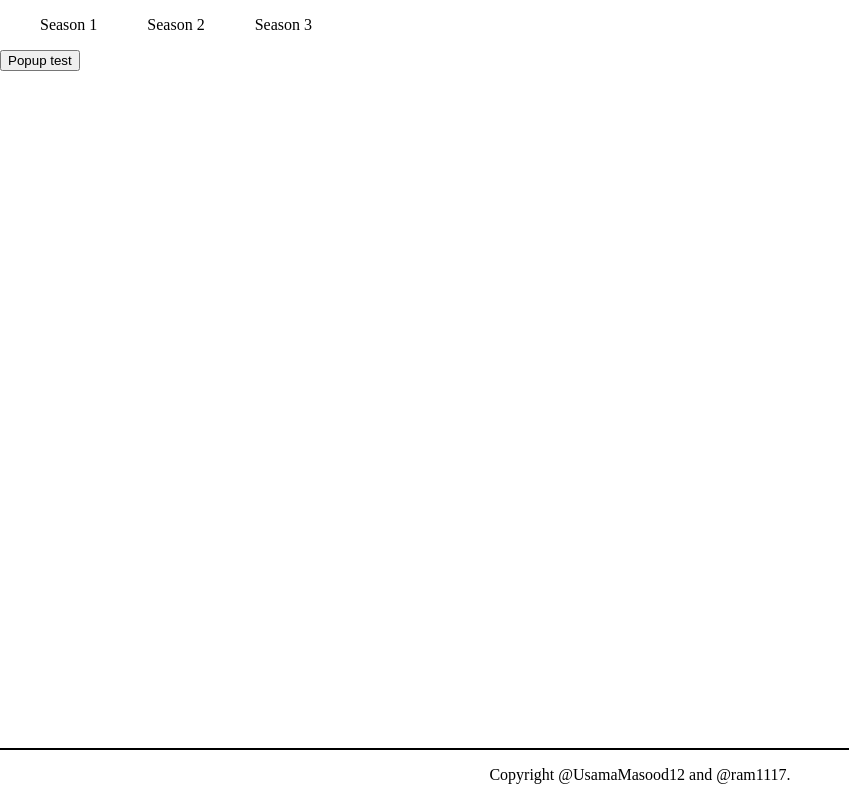
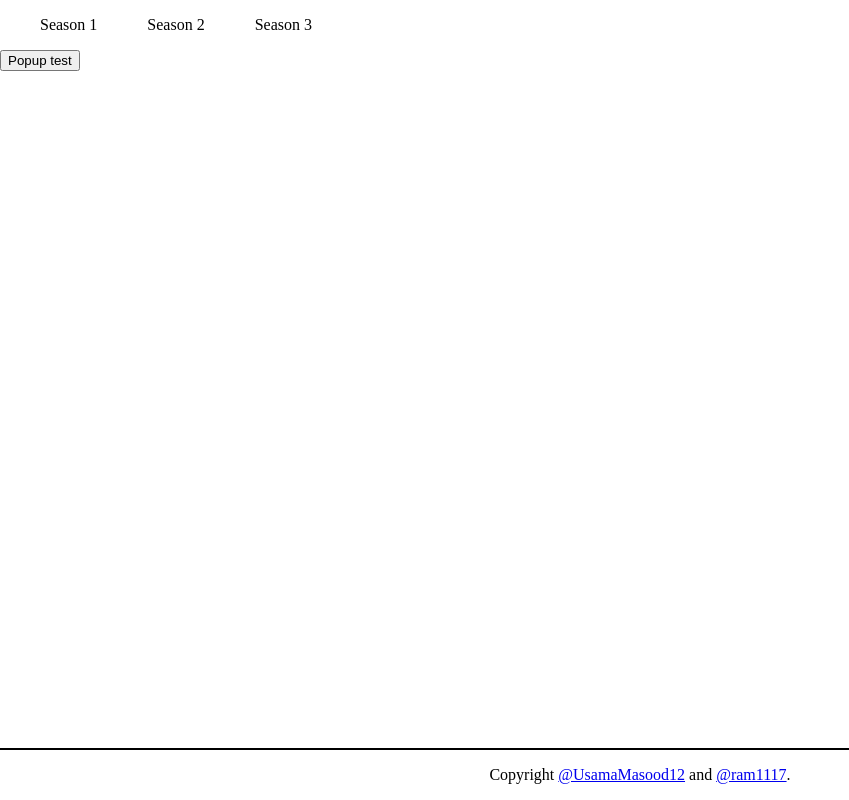
Before and after one commit to ram1117/capstone-2-fansite, a website built with webpack: page src/index.html in a window 1280 px wide. Shown: the whole page, without its empty margins (0-849 px from the left). Built offline with nearby package versions, Linux system fonts and the light colour scheme.

Commit message:
add github profile links to footer

```diff
--- a/src/index.html
+++ b/src/index.html
@@ -1,5 +1,6 @@
 <!DOCTYPE html>
 <html lang="en">
+
 <head>
   <meta charset="UTF-8">
   <meta http-equiv="X-UA-Compatible" content="IE=edge">
@@ -7,6 +8,9 @@
   <link rel="stylesheet" href="https://cdnjs.cloudflare.com/ajax/libs/font-awesome/4.7.0/css/font-awesome.min.css">
   <title>Fan site</title>
 </head>
+
+<body>
+
   <header>
     <nav>
       <div class="logo-container"></div>
@@ -17,11 +21,12 @@
       </ul>
     </nav>
   </header>
-<body>
   <button id="test-button">Popup test</button>
 
+  <footer class="footer">
+    <p>Copyright <a href="https://github.com/UsamaMasood12" target="_blank">@UsamaMasood12</a> and <a
+        href="https://github.com/ram1117" target="_blank">@ram1117</a>.</p>
+  </footer>
 </body>
-<footer class="footer">
-  <p>Copyright @UsamaMasood12 and @ram1117.</p>
-</footer>
+
 </html>
```
Lines whose indentation alone changed are shown as unchanged.
